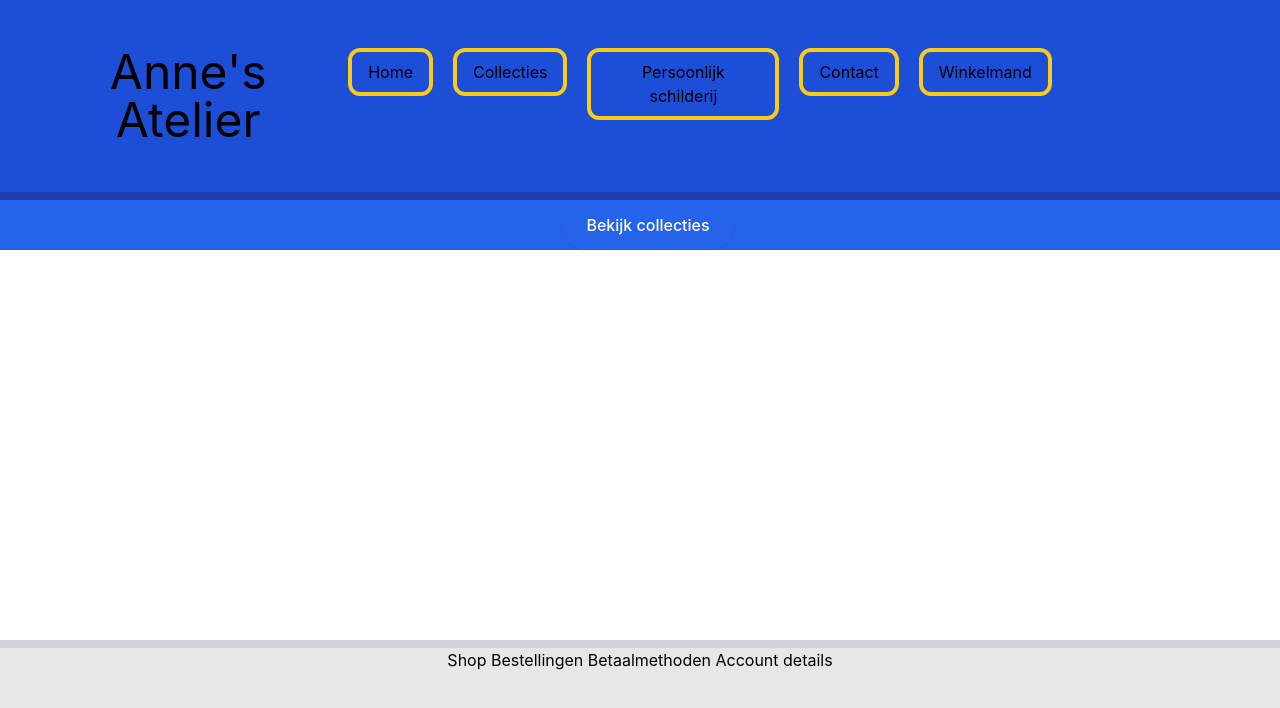
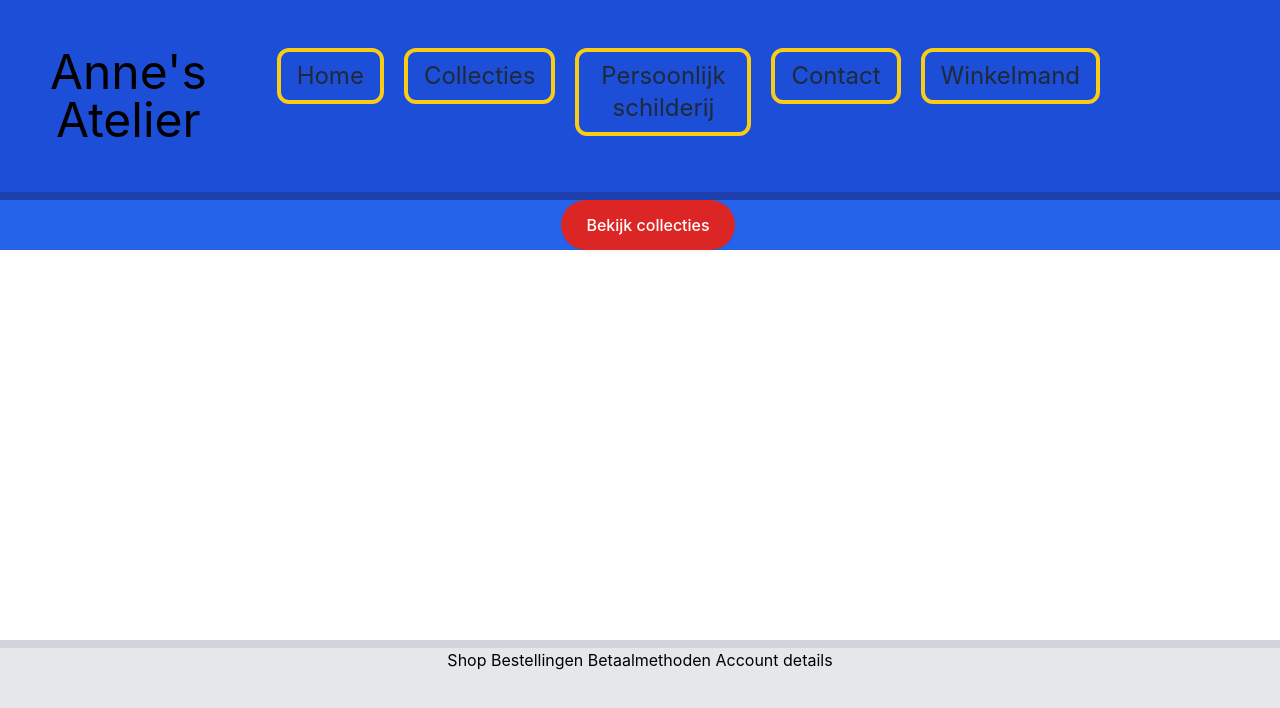
Before and after one commit to gijs-ve/projectBreughel, a React (Create React App) app in the folder client/: page / in a window 1280 px wide. Shown: the top 708 px of the page. Built offline with nearby package versions, Linux system fonts and the light colour scheme.

Commit message:
fix: font

```diff
--- a/client/src/components/Button.tsx
+++ b/client/src/components/Button.tsx
@@ -8,7 +8,7 @@ const Button = (p: ButtonProps) => {
     }
     return (
         <button
-            className="inline-flex items-center px-6 py-3 ml-4 border border-transparent text-base font-medium rounded-full shadow-sm text-white bg-blue-600 hover:bg-blue-700"
+            className="inline-flex items-center px-6 py-3 ml-4 border border-transparent text-base font-medium rounded-full shadow-sm text-white bg-red-600 hover:bg-red-700"
             onClick={
                 onClickEvent
                     ? () => onClickEvent()
--- a/client/src/navbar/NavButton.tsx
+++ b/client/src/navbar/NavButton.tsx
@@ -4,7 +4,7 @@ export const NavButton = (p: { text: string; hasToken: boolean }) => {
     console.log(color, text);
     return (
         <div
-            className={`border-4 rounded-xl border-yellow-400 max-w-48 px-4 py-2 bg-${color}-200`}
+            className={`text-2xl antialiased border-4 rounded-xl border-yellow-400 max-w-48 px-4 py-2 bg-${color}-200 text-gray-800 hover:bg-${color}-700`}
         >
             {text}
         </div>
```
